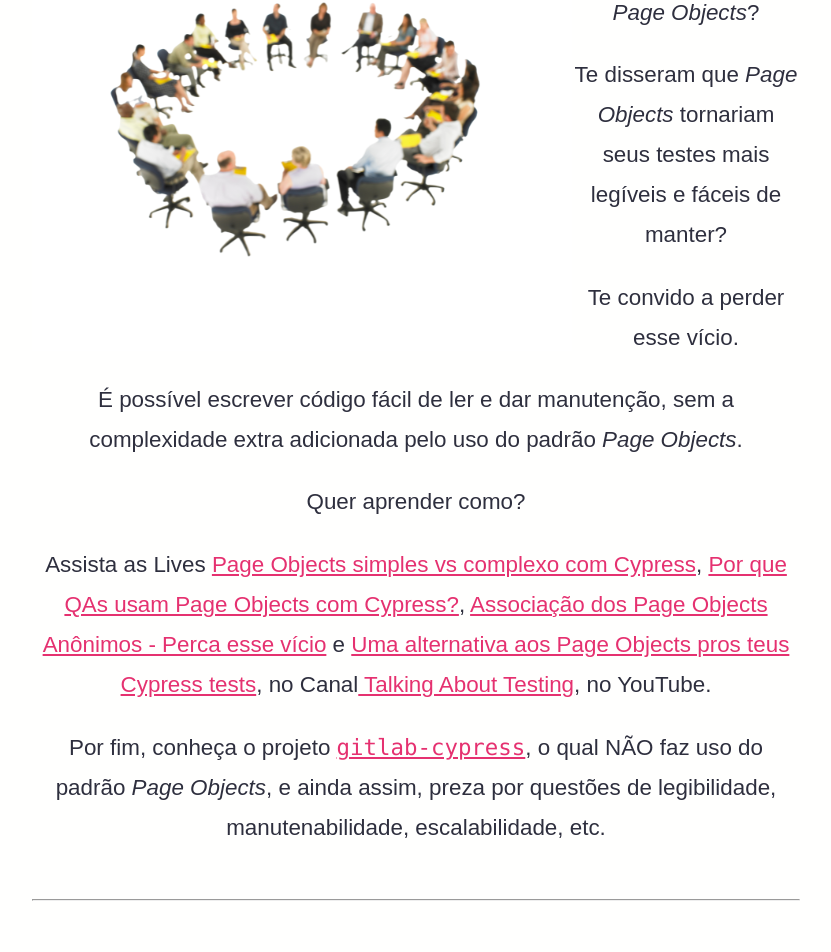
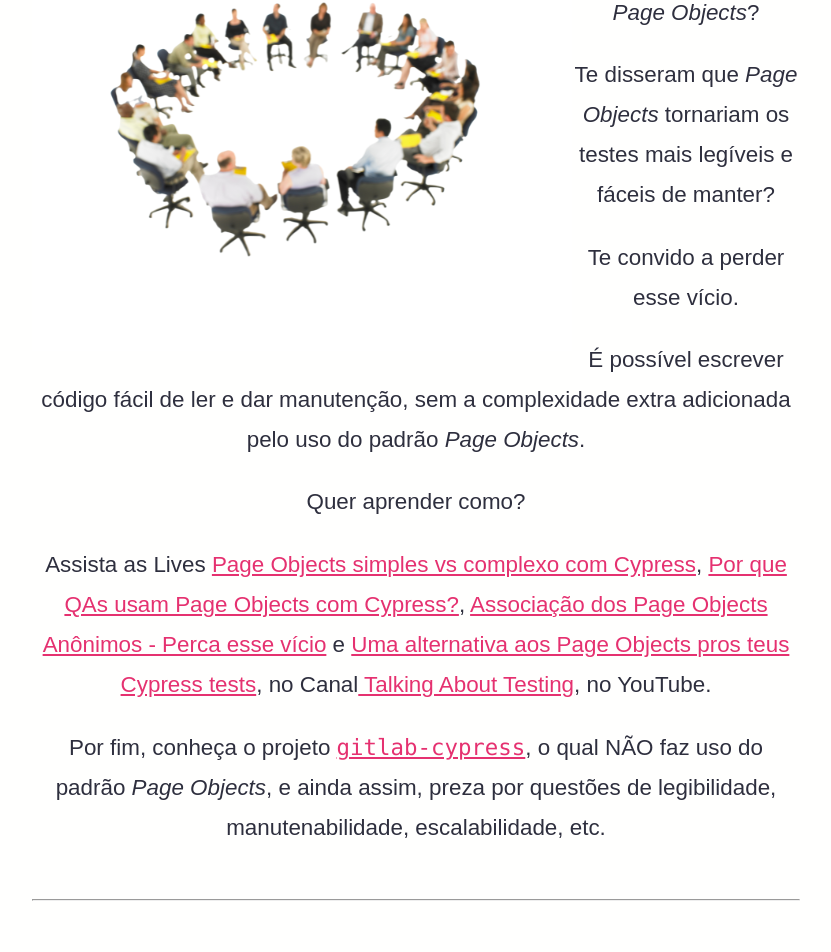
Before and after one commit to wlsf82/page-objects-anonimos, a React (Create React App) app: page / in a window 1280 px wide. Shown: the part 309-1261 px from the top of the page, without its empty margins (224-1055 px from the left). Built offline with nearby package versions, Linux system fonts and the light colour scheme.

Commit message:
Minor text adjustments

```diff
--- a/src/App.js
+++ b/src/App.js
@@ -12,7 +12,7 @@
         <br></br>
         <br></br>
         <p>Você veio do mundo do Selenium e está acostumado a usar <em>Page Objects</em>?</p>
-        <p>Te disseram que <em>Page Objects</em> tornariam seus testes mais legíveis e fáceis de manter?</p>
+        <p>Te disseram que <em>Page Objects</em> tornariam os testes mais legíveis e fáceis de manter?</p>
         <p>Te convido a perder esse vício.</p>
         <p>É possível escrever código fácil de ler e dar manutenção, sem a complexidade extra adicionada pelo uso do padrão <em>Page Objects</em>.</p>
         <p>Quer aprender como?</p>
@@ -23,7 +23,7 @@
         <br></br>
       </main>
       <footer>
-      <p>Copyleft 😜 <a href="https://walmyr.dev" target="_blank" rel="noreferrer">Walmyr</a>, 2023</p>
+      <p>Copyleft 😜 <a href="https://walmyr.dev" target="_blank" rel="noreferrer">Walmyr</a>, 2024</p>
       </footer>
     </>
   );
```
